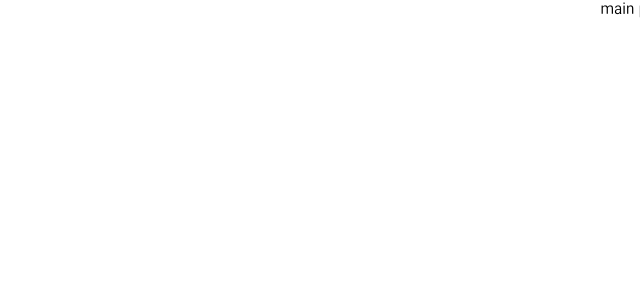
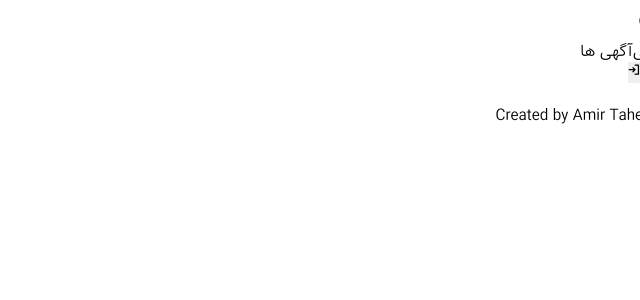
Before and after one commit to Amir-Taheri-Web/Real-Estate, a Next.js app: page / in a window 1280 px wide. Shown: the top 300 px of the page, without its empty margins (640-1280 px from the left). Built offline with nearby package versions, Linux system fonts and the light colour scheme.

Commit message:
feat: Project layout created

```diff
--- a/src/app/layout.jsx
+++ b/src/app/layout.jsx
@@ -1,5 +1,6 @@
 import localFont from "next/font/local";
 import "./globals.css";
+import Layout from "@/layout/Layout";
 
 const vazir = localFont({
   src: [
@@ -35,7 +36,9 @@
 export default function RootLayout({ children }) {
   return (
     <html lang="fa" dir="rtl">
-      <body className={vazir.className}>{children}</body>
+      <body className={vazir.className}>
+        <Layout>{children}</Layout>
+      </body>
     </html>
   );
 }
--- /dev/null
+++ b/src/layout/Footer.jsx
@@ -0,0 +1,18 @@
+const Footer = () => {
+  return (
+    <footer>
+      <p>
+        Created by Amir Taheri -{" "}
+        <a
+          href="https://github.com/Amir-Taheri-Web"
+          target="_blank"
+          rel="noreferrer"
+        >
+          GitHub
+        </a>
+      </p>
+    </footer>
+  );
+};
+
+export default Footer;
--- /dev/null
+++ b/src/layout/Header.jsx
@@ -0,0 +1,31 @@
+import Link from "next/link";
+import { PiSignInBold } from "react-icons/pi";
+
+const Header = () => {
+  return (
+    <header>
+      <h1>
+        <Link href="/">املاک</Link>
+      </h1>
+
+      <ul>
+        <li>
+          <Link href="/">صفحه اصلی</Link>
+        </li>
+
+        <li>
+          <Link href="/profiles">آگهی ها</Link>
+        </li>
+      </ul>
+
+      <button type="button">
+        <Link href="/signin">
+          ورود/ثبت نام
+          <PiSignInBold />
+        </Link>
+      </button>
+    </header>
+  );
+};
+
+export default Header;
--- /dev/null
+++ b/src/layout/Layout.jsx
@@ -0,0 +1,14 @@
+import Footer from "./Footer";
+import Header from "./Header";
+
+const Layout = ({ children }) => {
+  return (
+    <div>
+      <Header />
+      <div>{children}</div>
+      <Footer />
+    </div>
+  );
+};
+
+export default Layout;
```
